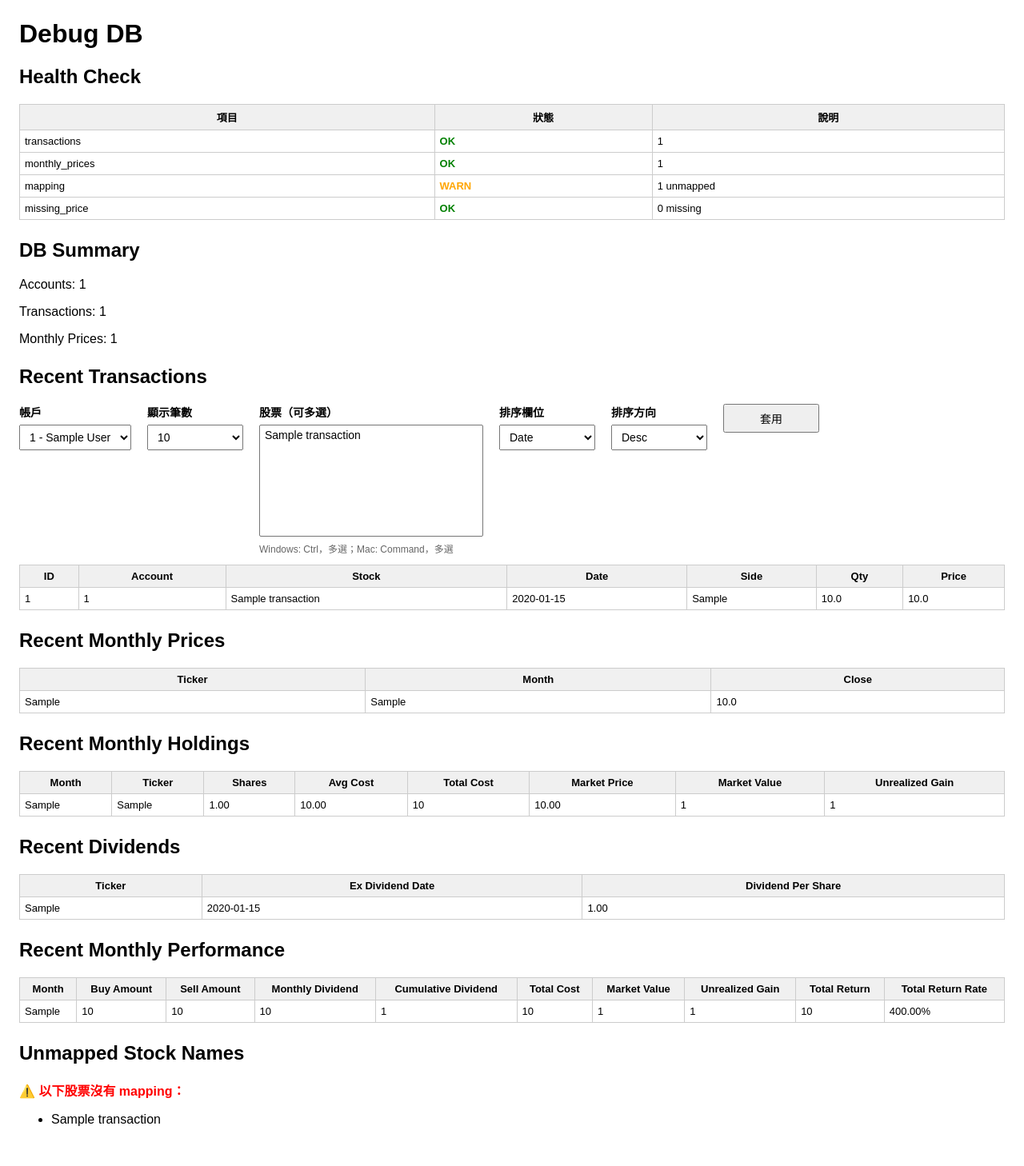
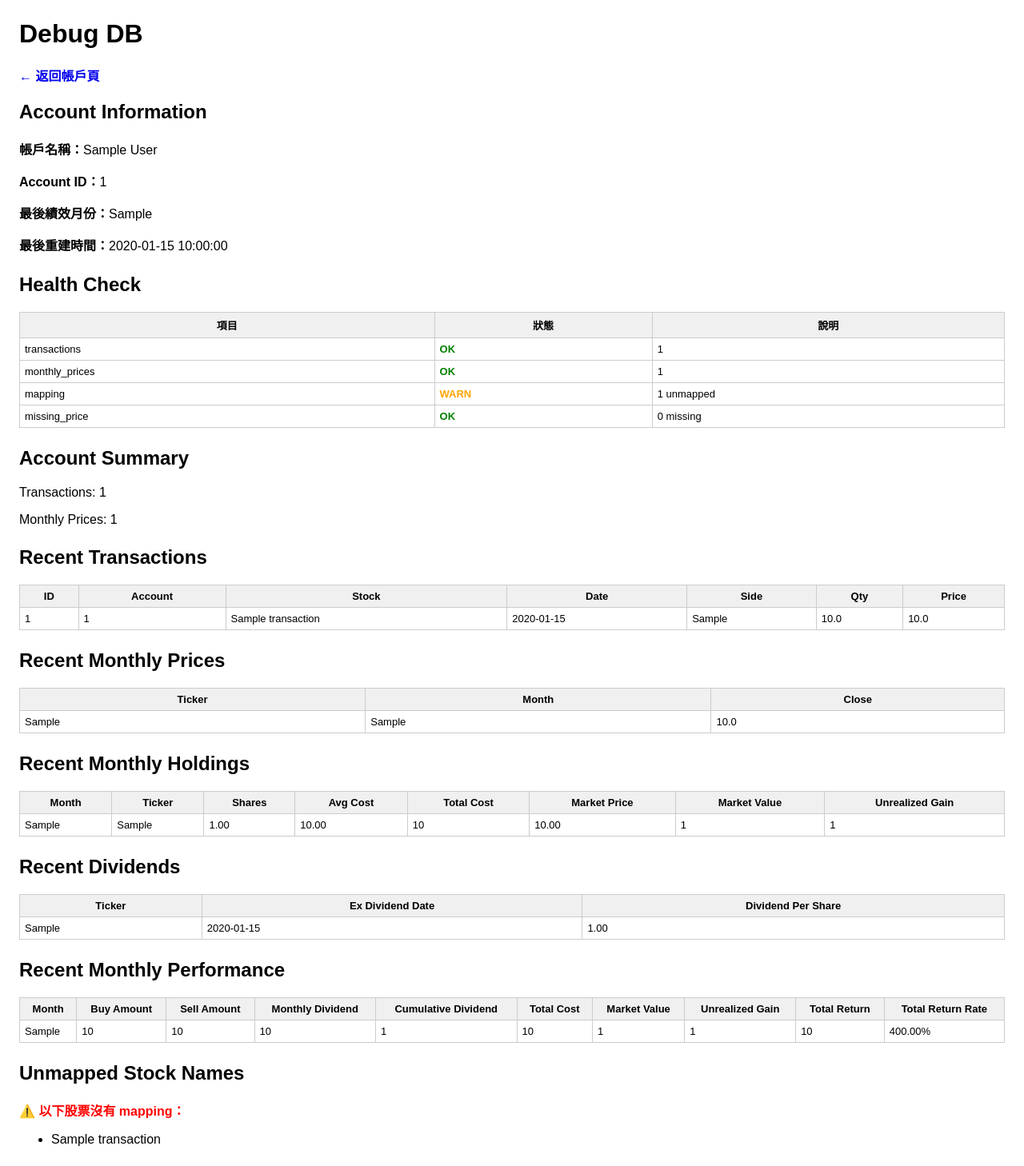
Before and after one commit to NienfengYao/invest-site, a FastAPI app: page /debug/db in a window 1280 px wide. Shown: the whole page at 80% size. Before the commit the page ends 1408 px from the top, so only its background shows below. Run offline with FastAPI, Linux system fonts and the light colour scheme; tables that the repository leaves empty hold one stand-in row (values such as "Sample post"); parts of the project's set-up code (start-up, migrations or seed data) failed here and were passed over.

Commit message:
* 新增 MaintenanceLog Module * 調整首頁/個人頁 顯示資訊 * 簡化 Debug 頁面

```diff
--- a/app/main.py
+++ b/app/main.py
@@ -2,6 +2,7 @@ from fastapi import FastAPI
 from app.db import Base, engine
 import app.models  # noqa: F401
 from app.routes import accounts, market, debug, admin_market
+from app.models.maintenance_log import MaintenanceLog
 
 app = FastAPI(title="Family Investment Site")
 
--- a/app/templates/debug_db.html
+++ b/app/templates/debug_db.html
@@ -66,12 +66,46 @@
 	    color: #666;
 	}
 
+    .actions {
+        margin-bottom: 20px;
+    }
+
+    .actions a {
+        text-decoration: none;
+        font-weight: bold;
+    }
+
     </style>
 </head>
 
 <body>
 
 <h1>Debug DB</h1>
+
+    <div class="actions">
+        <a href="/accounts/{{ selected_account.id }}">
+            ← 返回帳戶頁
+        </a>
+    </div>
+
+    <div class="box">
+        <h2>Account Information</h2>
+
+        {% if selected_account %}
+            <p><strong>帳戶名稱：</strong>{{ selected_account.name }}</p>
+            <p><strong>Account ID：</strong>{{ selected_account.id }}</p>
+        {% else %}
+            <p class="warn">找不到帳戶資料</p>
+        {% endif %}
+
+        {% if latest_performance %}
+            <p><strong>最後績效月份：</strong>{{ latest_performance.year_month }}</p>
+            <p><strong>最後重建時間：</strong>{{ latest_performance.created_at.strftime("%Y-%m-%d %H:%M:%S") }}</p>
+        {% else %}
+            <p><strong>最後績效月份：</strong>尚未重建</p>
+            <p><strong>最後重建時間：</strong>尚未重建</p>
+        {% endif %}
+    </div>
 
     <h2>Health Check</h2>
 
@@ -114,8 +148,7 @@
     {% endif %}
 
 <div class="box">
-    <h2>DB Summary</h2>
-    <p>Accounts: {{ account_count }}</p>
+    <h2>Account Summary</h2>
     <p>Transactions: {{ transaction_count }}</p>
     <p>Monthly Prices: {{ monthly_price_count }}</p>
 </div>
@@ -124,65 +157,6 @@
 
 
     <h2>Recent Transactions</h2>
-
-    <form method="get" action="/debug/db">
-        <div class="filter-row">
-            <div class="filter-group">
-                <label for="account_id">帳戶</label>
-                <select name="account_id" id="account_id">
-                    {% for account in accounts %}
-                    <option value="{{ account.id }}"
-                        {% if selected_account_id == account.id %}selected{% endif %}>
-                        {{ account.id }} - {{ account.name }}
-                    </option>
-                    {% endfor %}
-                </select>
-            </div>
-
-            <div class="filter-group">
-                <label for="limit">顯示筆數</label>
-                <select name="limit" id="limit">
-                    <option value="10" {% if selected_limit == "10" %}selected{% endif %}>10</option>
-                    <option value="50" {% if selected_limit == "50" %}selected{% endif %}>50</option>
-                    <option value="100" {% if selected_limit == "100" %}selected{% endif %}>100</option>
-                    <option value="all" {% if selected_limit == "all" %}selected{% endif %}>All</option>
-                </select>
-            </div>
-
-            <div class="filter-group">
-                <label for="stocks">股票（可多選）</label>
-                <select name="stocks" id="stocks" multiple size="6">
-                    {% for stock in available_stocks %}
-                    <option value="{{ stock }}"
-                        {% if stock in selected_stocks %}selected{% endif %}>
-                        {{ stock }}
-                    </option>
-                    {% endfor %}
-                </select>
-                <div class="hint">Windows: Ctrl，多選；Mac: Command，多選</div>
-            </div>
-
-            <div class="filter-group">
-                <label for="sort_by">排序欄位</label>
-                <select name="sort_by" id="sort_by">
-                    <option value="trade_date" {% if selected_sort_by == "trade_date" %}selected{% endif %}>Date</option>
-                    <option value="side" {% if selected_sort_by == "side" %}selected{% endif %}>Side</option>
-                </select>
-            </div>
-
-            <div class="filter-group">
-                <label for="sort_order">排序方向</label>
-                <select name="sort_order" id="sort_order">
-                    <option value="desc" {% if selected_sort_order == "desc" %}selected{% endif %}>Desc</option>
-                    <option value="asc" {% if selected_sort_order == "asc" %}selected{% endif %}>Asc</option>
-                </select>
-            </div>
-
-            <div class="filter-group">
-                <button type="submit">套用</button>
-            </div>
-        </div>
-    </form>
 
     <table>
         <tr>
```
Also changed, not shown: app/models/maintenance_log.py (added, +22 -0 lines), app/routes/accounts.py (+26 -0 lines), app/routes/debug.py (+14 -0 lines), app/routes/market.py (+21 -0 lines), app/templates/accounts.html (+37 -0 lines).
